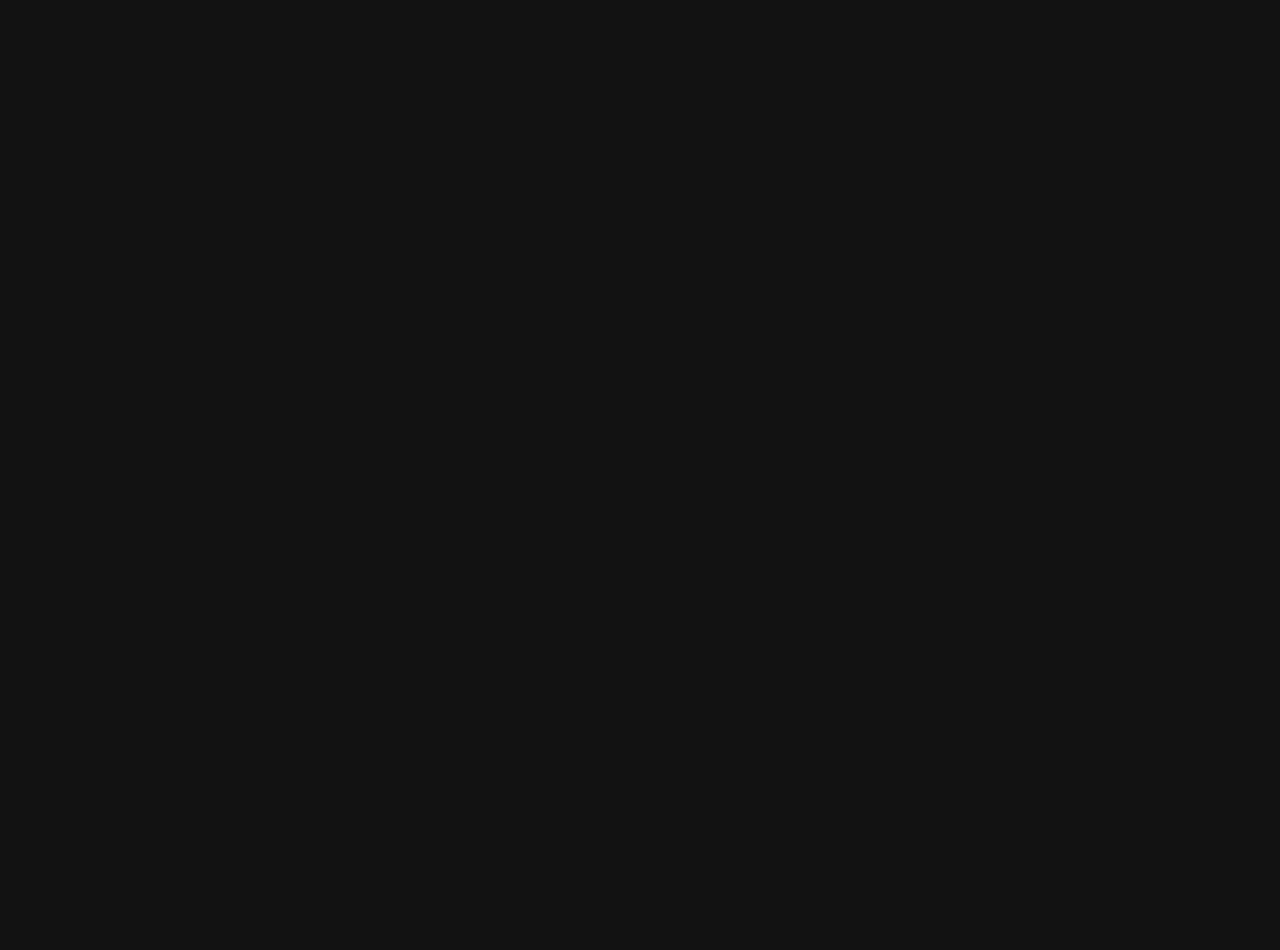
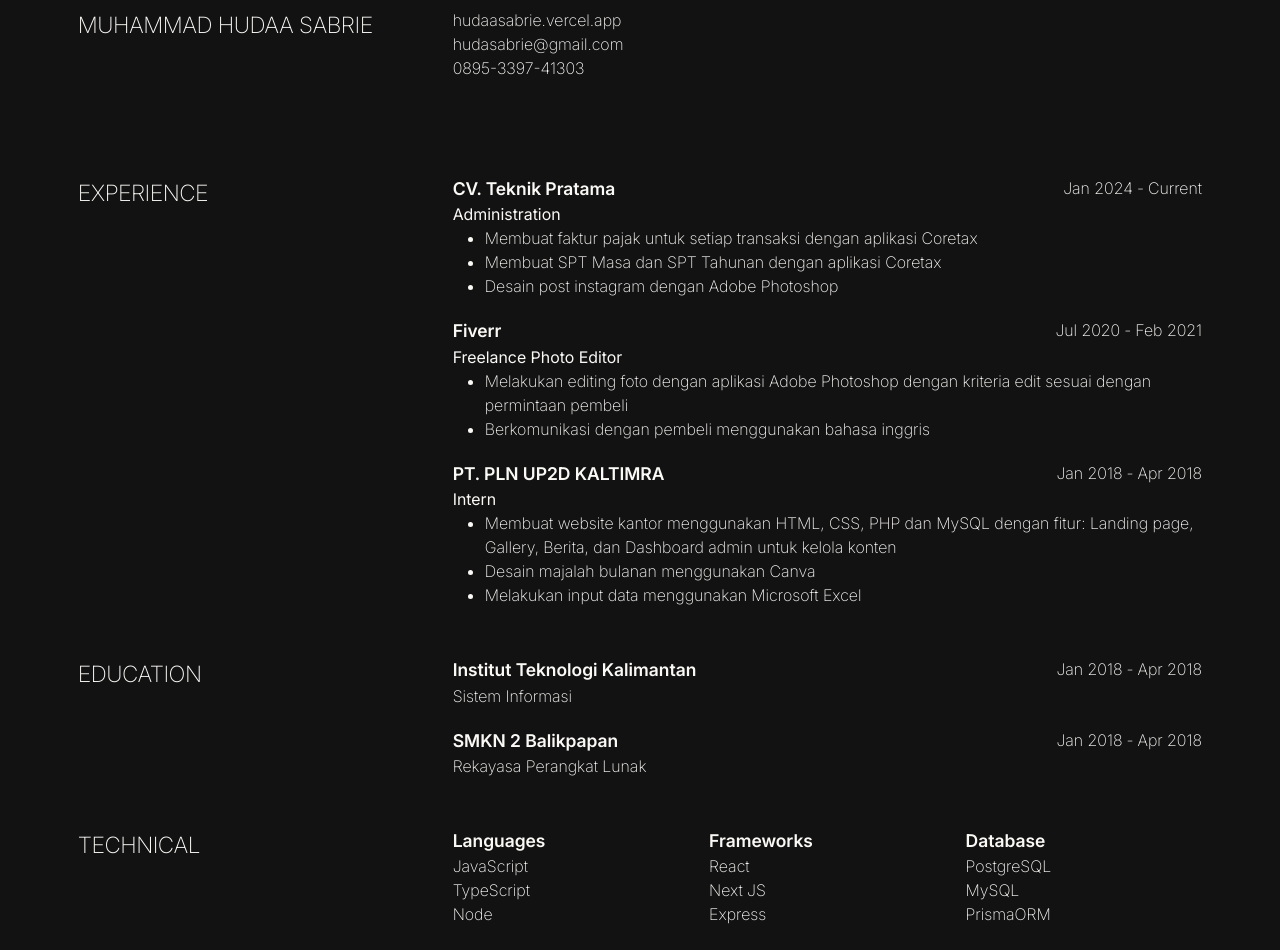
Before and after one commit to orokidd/portfolio, a React (Vite) app: page /resume in a window 1280 px wide. Before the commit this address had no page. Shown: the part 120-1070 px from the top of the page. Before the commit the page ends 800 px from the top, so only its background shows below. Built offline with nearby package versions, Linux system fonts and the light colour scheme.

Commit message:
resume styles

```diff
--- a/src/assets/projects.ts
+++ b/src/assets/projects.ts
@@ -186,7 +186,7 @@ export const projects:Projects[] = [
   {
     id: 15,
     name: "File Uploader",
-    tech: ["Node", "Express", "PostgreSQL", "EJS", "Prisma", "Supabase", "Passport"],
+    tech: ["Express", "PostgreSQL", "EJS", "Prisma", "Supabase", "Passport"],
     links: {
       demo: "https://orokidd-file-uploader.onrender.com/",
       github: "https://github.com/orokidd/file-uploader",
--- /dev/null
+++ b/src/assets/resume.ts
@@ -0,0 +1,76 @@
+type Resume = {
+  profile: string;
+  experience: {
+    company: string;
+    position: string;
+    startDate: string;
+    endDate: string;
+    responsibilities: string[];
+  }[];
+  education: {
+    school: string;
+    description: string;
+    startDate: string;
+    endDate: string;
+  }[];
+  skills: {
+    languages: string[];
+    frameworks: string[];
+    database: string[];
+    others: string[];
+  };
+};
+
+
+export const resume:Resume = {
+    profile: "Lorem ipsum dolor sit amet, consectetur adipisci elit, sed eiusmod tempor incidunt ut labore et dolore magna aliqua. Ut enim ad minim veniam, quis nostrum exercitationem ullam corporis suscipit laboriosam, nisi ut aliquid ex ea commodi consequatur",
+
+    experience: [
+        {
+            company: "CV. Teknik Pratama",
+            position: "Administration",
+            startDate: "Jan 2024",
+            endDate: "Current",
+            responsibilities: ["Membuat faktur pajak untuk setiap transaksi dengan aplikasi Coretax", "Membuat SPT Masa dan SPT Tahunan dengan aplikasi Coretax", "Desain post instagram dengan Adobe Photoshop"]
+        },
+
+        {
+            company: "Fiverr",
+            position: "Freelance Photo Editor",
+            startDate: "Jul 2020",
+            endDate: "Feb 2021",
+            responsibilities: ["Melakukan editing foto dengan aplikasi Adobe Photoshop dengan kriteria edit sesuai dengan permintaan pembeli", "Berkomunikasi dengan pembeli menggunakan bahasa inggris"]
+        },
+
+        {
+            company: "PT. PLN UP2D KALTIMRA",
+            position: "Intern",
+            startDate: "Jan 2018",
+            endDate: "Apr 2018",
+            responsibilities: ["Membuat website kantor menggunakan HTML, CSS, PHP dan MySQL dengan fitur: Landing page, Gallery, Berita, dan Dashboard admin untuk kelola konten", "Desain majalah bulanan menggunakan Canva", "Melakukan input data menggunakan Microsoft Excel"]
+        },
+    ],
+
+    education: [
+        {
+            school: "Institut Teknologi Kalimantan",
+            description:"Sistem Informasi",
+            startDate: "Jan 2018",
+            endDate: "Apr 2018",
+        },
+
+        {
+            school: "SMKN 2 Balikpapan",
+            description:"Rekayasa Perangkat Lunak",
+            startDate: "Jan 2018",
+            endDate: "Apr 2018",
+        },
+    ],
+
+    skills: {
+        languages: ["JavaScript", "TypeScript", "Node"],
+        frameworks: ["React", "Next JS", "Express"],
+        database: ["PostgreSQL", "MySQL", "PrismaORM"],
+        others: ["CSS", "Tailwind CSS", "EJS", "Supabase", "Webpack", "Jest", "Git", "Linux", "Photoshop", "Canva"]
+    }
+}
--- /dev/null
+++ b/src/components/Resume.tsx
@@ -0,0 +1,109 @@
+import styles from "../styles/Resume.module.css";
+import { resume } from "../assets/resume";
+
+export default function Resume() {
+	const experience = resume.experience;
+	const education = resume.education;
+	const skills = resume.skills;
+
+	return (
+		<div className={styles.resume}>
+			<header className={styles.header}>
+				<p className={styles.fullname}>MUHAMMAD HUDAA SABRIE</p>
+				<div className={styles.personal}>
+					<p>hudaasabrie.vercel.app</p>
+					<p>hudasabrie@gmail.com</p>
+					<p>0895-3397-41303</p>
+				</div>
+			</header>
+
+			<main className={styles.mainResume}>
+				<div className={styles.section}>
+					<div className={styles.sectionName}>Experience</div>
+
+					<div className="details">
+						{experience.map((work) => (
+							<div className={styles.work}>
+								<div className={styles.workPlace}>
+									<div className={styles.position}>
+										<p className={styles.companyName}>{work.company}</p>
+										<p className={styles.companyPosition}>{work.position}</p>
+									</div>
+
+									<div className={styles.date}>
+										<p>{work.startDate}</p>
+										<p>-</p>
+										<p>{work.endDate}</p>
+									</div>
+								</div>
+
+								<div className={styles.responsibilities}>
+									<ul>
+										{work.responsibilities.map((resp) => (
+											<li>{resp}</li>
+										))}
+									</ul>
+								</div>
+							</div>
+						))}
+					</div>
+				</div>
+
+				<div className={styles.section}>
+					<div className={styles.sectionName}>Education</div>
+
+					<div className="details">
+						{education.map((edu) => (
+							<div className={styles.education}>
+								<div className="eduPlace">
+									<p className={styles.schoolName}>{edu.school}</p>
+									<p>{edu.description}</p>
+								</div>
+
+								<div className={styles.date}>
+									<p>{edu.startDate}</p>
+									<p>-</p>
+									<p>{edu.endDate}</p>
+								</div>
+							</div>
+						))}
+					</div>
+				</div>
+
+				<div className={styles.section}>
+					<div className={styles.sectionName}>Technical</div>
+
+					<div className={styles.skills}>
+						<div className="languages">
+                            <p className={styles.skillsHeader}>Languages</p>
+                            {skills.languages.map((lang) => (
+                                <p>{lang}</p>
+                            ))}
+                        </div>
+
+                        <div className="framewroks">
+                            <p className={styles.skillsHeader}>Frameworks</p>
+                            {skills.frameworks.map((framework) => (
+                                <p>{framework}</p>
+                            ))}
+                        </div>
+
+                        <div className="database">
+                            <p className={styles.skillsHeader}>Database</p>
+                            {skills.database.map((db) => (
+                                <p>{db}</p>
+                            ))}
+                        </div>
+
+                        <div className="others">
+                            <p className={styles.skillsHeader}>Others</p>
+                            {skills.others.map((other) => (
+                                <p>{other}</p>
+                            ))}
+                        </div>
+					</div>
+				</div>
+			</main>
+		</div>
+	);
+}
--- /dev/null
+++ b/src/pages/Resume.tsx
@@ -0,0 +1,13 @@
+import Header from "../components/Header"
+import Footer from "../components/Footer"
+import ResumeComponent from "../components/Resume"
+
+export default function Resume() {
+    return (
+        <>
+        <Header />
+        <ResumeComponent />
+        <Footer />
+        </>
+    )
+}
--- a/src/routes/routes.tsx
+++ b/src/routes/routes.tsx
@@ -1,6 +1,7 @@
 import { BrowserRouter, Routes, Route } from "react-router";
 import Projects from "../pages/Projects";
 import Home from "../pages/Home";
+import Resume from "../pages/Resume";
 
 export default function RouterProvider() {
 	return (
@@ -8,6 +9,7 @@ export default function RouterProvider() {
 			<Routes>
 				<Route path="/" element={<Home />} />
                 <Route path="projects" element={<Projects />} />
+				<Route path="resume" element={<Resume />} />
 			</Routes>
 		</BrowserRouter>
 	);
--- a/src/styles/Projects.module.css
+++ b/src/styles/Projects.module.css
@@ -40,8 +40,10 @@
 	display: flex;
 	justify-content: space-between;
 	margin-top: 16px;
+	margin-bottom: 16px;
 	color: var(--bg-alt);
 	transition: all 0.3s ease;
+	padding: 0 4px;
 }
 
 .projectTitle {
--- /dev/null
+++ b/src/styles/Resume.module.css
@@ -0,0 +1,76 @@
+li {
+    list-style-type: disc;
+}
+
+ul {
+    padding-left: 2rem;
+}
+
+.resume {
+    max-width: 1400px;
+    margin: 0 auto;
+    font-size: 1rem;
+    font-weight: 200;
+    /* border: 1px solid var(--gray); */
+}
+
+.header {
+    display: grid;
+    grid-template-columns: 1fr 2fr;
+    padding: 3rem;
+}
+
+.fullname, .sectionName {
+    font-size: 1.4rem;
+    text-transform: uppercase;
+}
+
+.mainResume {
+    display: flex;
+    flex-direction: column;
+    gap: 30px;
+    margin: 0 auto;
+    padding: 3rem;
+}
+
+.section {
+    display: grid;
+    grid-template-columns: 1fr 2fr;
+}
+
+.work {
+    display: flex;
+    flex-direction: column;
+    margin-bottom: 20px;
+}
+
+.workPlace {
+    display: flex;
+    justify-content: space-between;
+}
+
+.companyName, .schoolName, .skillsHeader {
+    font-weight: 600;
+    font-size: 1.1rem;
+}
+
+.companyPosition {
+    font-weight: 400;
+}
+
+.date {
+    display: flex;
+    gap: 4px;
+}
+
+.education {
+    display: flex;
+    justify-content: space-between;
+    margin-bottom: 20px;
+}
+
+.skills {
+    display: grid;
+    grid-template-columns: repeat(3, 1fr);
+    gap: 20px;
+}
```
